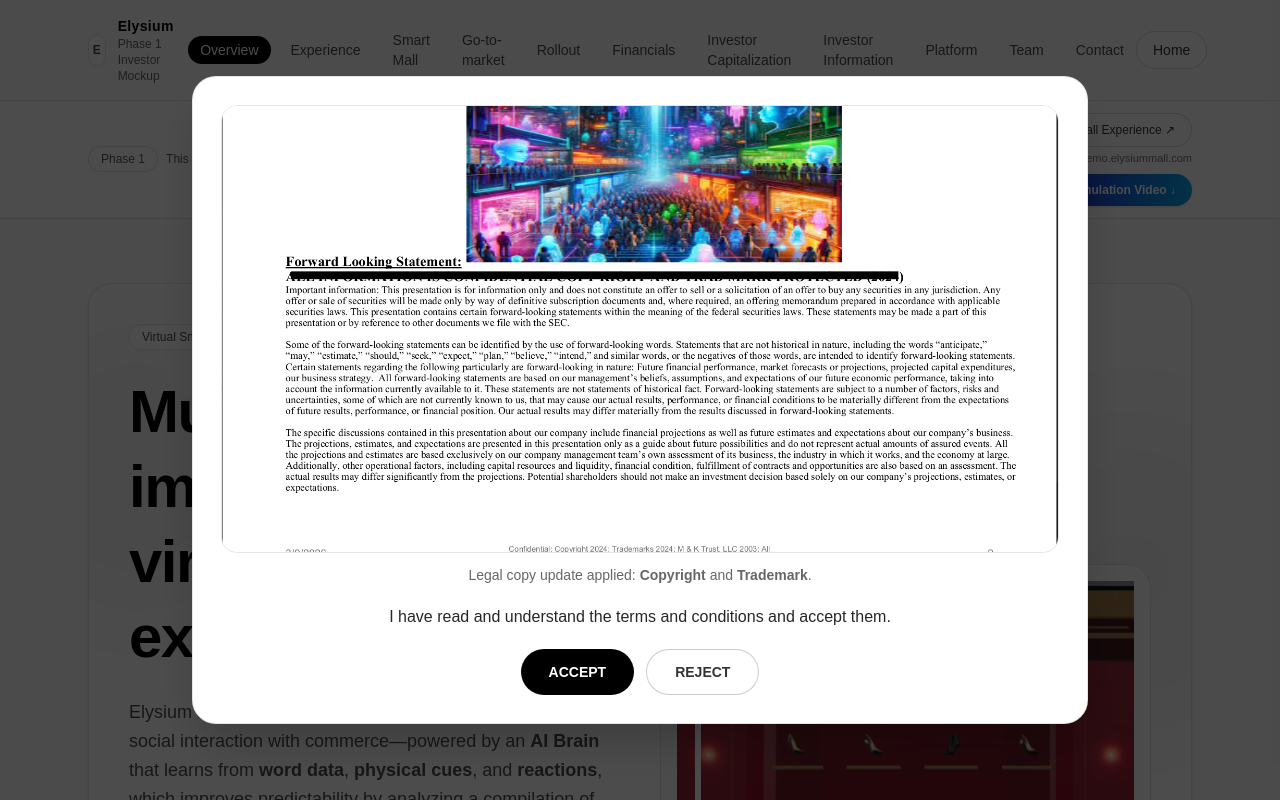
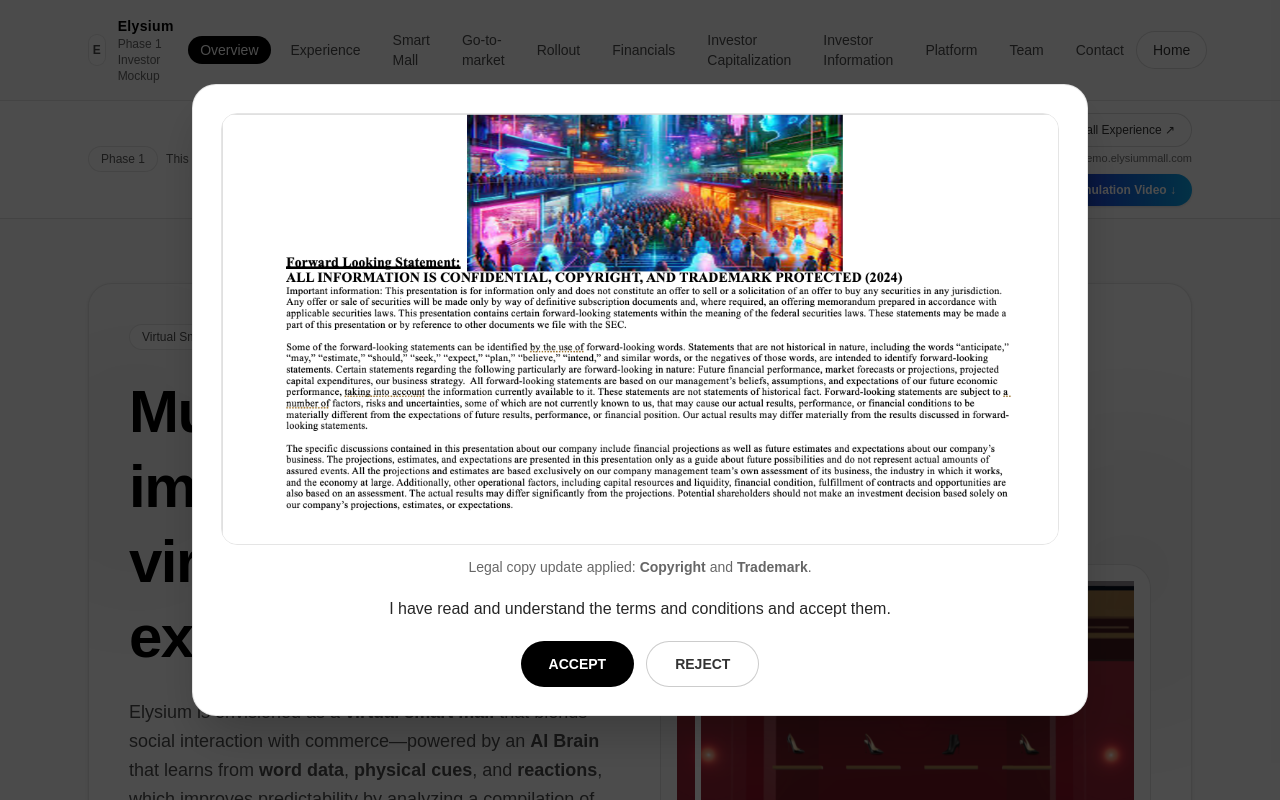
Before and after one commit to Icepikd3v/Elysium-InvestorPitch, a Next.js app: page / in a window 1280 px wide. Shown: the top 800 px of the page. Built offline with nearby package versions, Linux system fonts and the light colour scheme.

Commit message:
NDA popup

```diff
--- a/src/app/page.js
+++ b/src/app/page.js
@@ -20,7 +20,7 @@
  */
 
 const DEMO_URL = "https://demo.elysiummall.com"; // Smart Mall mock experience domain
-const INVESTOR_POPUP_IMAGE = "/illustrations/InvestorPopup.png";
+const INVESTOR_POPUP_IMAGE = "/InvestorPopupFinal.png";
 const SOLO_BRAIN_VIDEO = "/soloAIBrain.mp4";
 const INVITE_FRIEND_AI_BRAIN_VIDEO = "/InviteFriendSimDemo.mp4";
 const ORIGINAL_NARRATION_AUDIO =
```
Also changed, not shown: public/InvestorPopupFinal.png (added), 1 other file (tests, documents, lock files or other folders).
